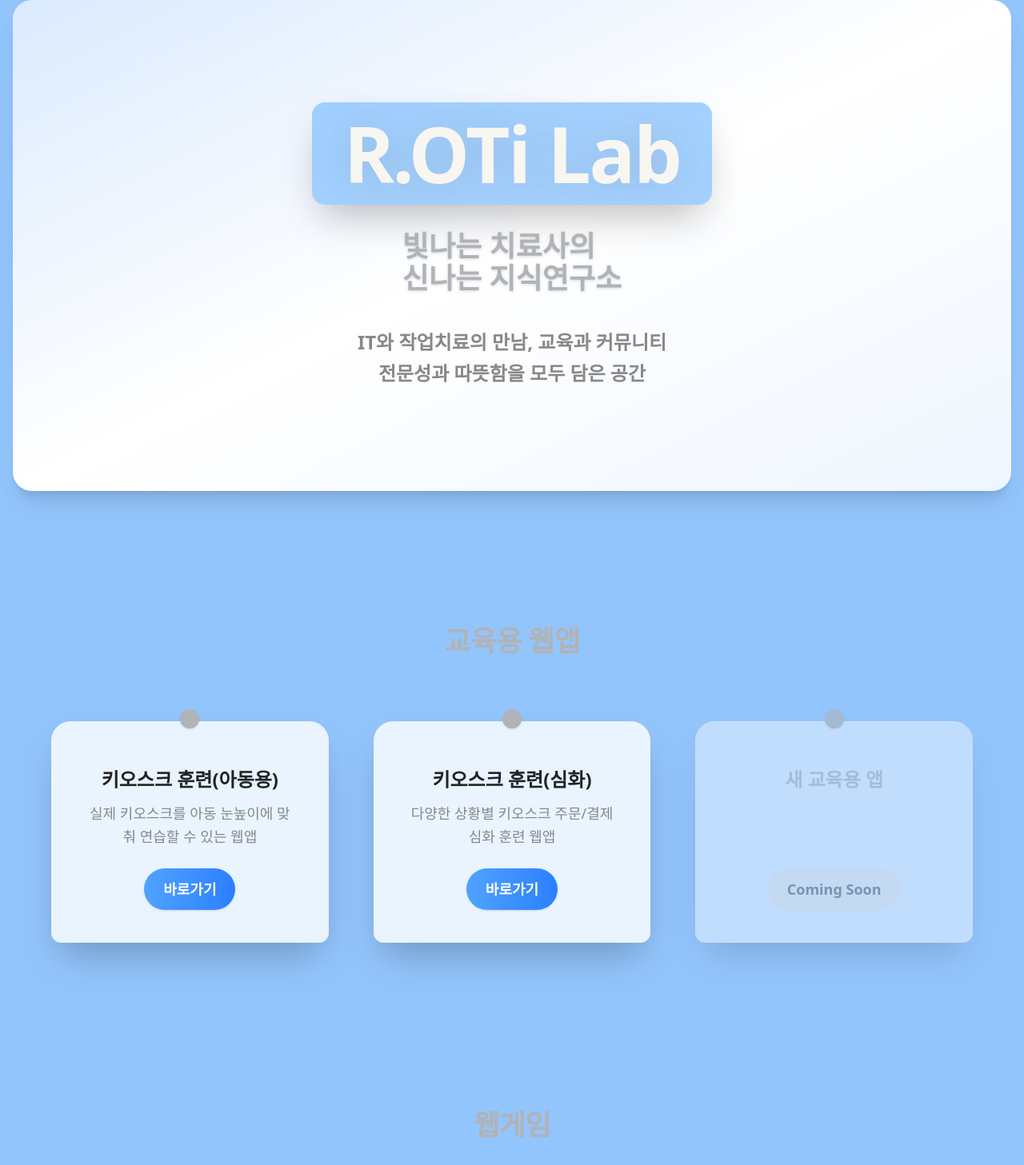
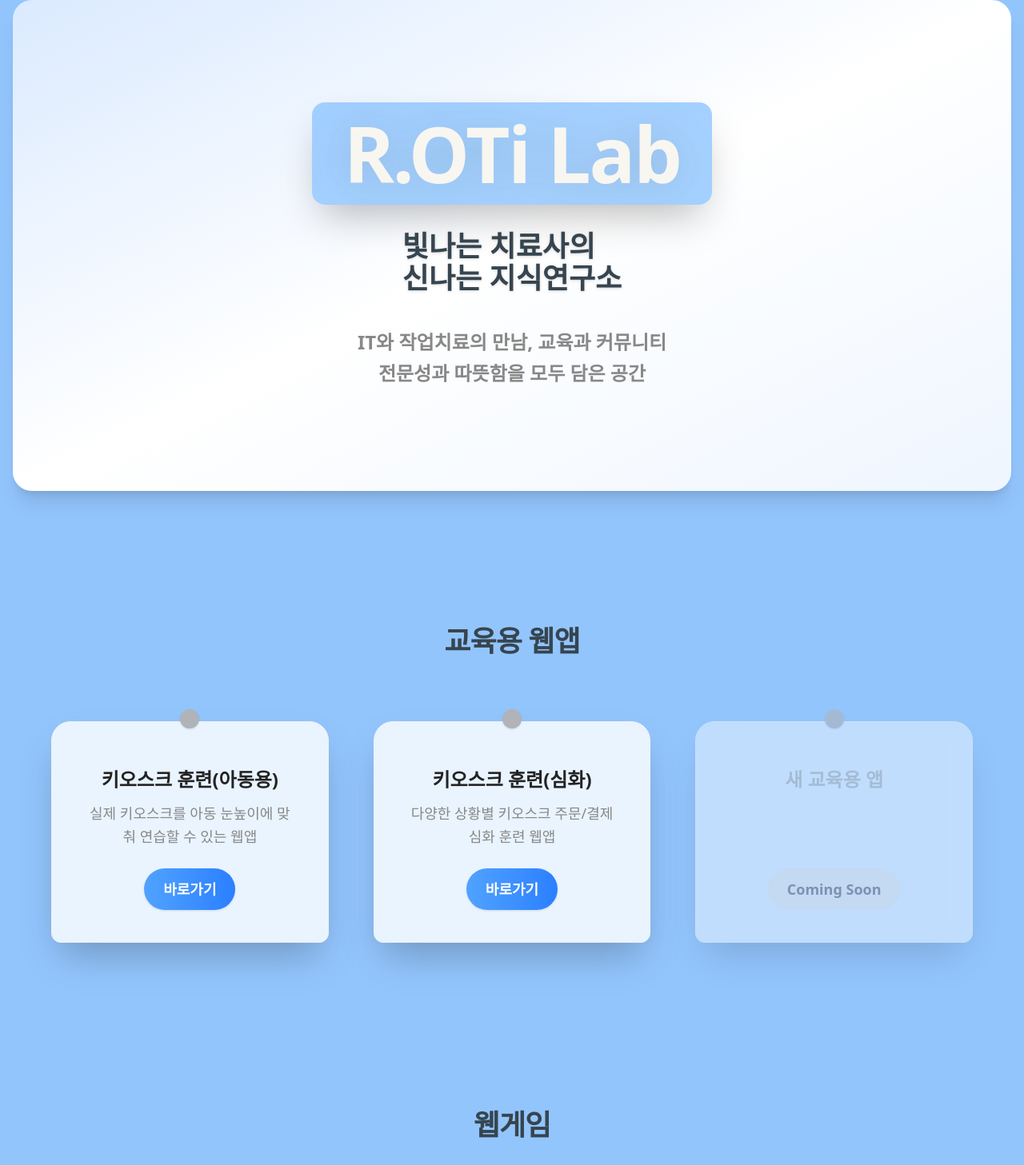
Before and after one commit to hamhyeonggwang/newhome, a Next.js app: page / in a window 1280 px wide. Shown: the top 1457 px of the page at 80% size. Built offline with nearby package versions, Linux system fonts and the light colour scheme; a web font is replaced by a local one.

Commit message:
Update page.tsx

```diff
--- a/src/app/page.tsx
+++ b/src/app/page.tsx
@@ -10,13 +10,13 @@ export default function Home() {
             R.OTi Lab
           </h1>
         </div>
-        <p className="text-3xl sm:text-4xl font-bold text-[#B0B3B8] mt-2 drop-shadow"> 빛나는 치료사의 <br/>  신나는 지식연구소</p>
+        <p className="text-3xl sm:text-4xl font-bold text-[#36454F] mt-2 drop-shadow"> 빛나는 치료사의 <br/>  신나는 지식연구소</p>
         <p className="text-xl sm:text-2xl text-[var(--text-sub)] mt-4 font-semibold leading-relaxed text-center max-w-2xl">IT와 작업치료의 만남, 교육과 커뮤니티 <br/>전문성과 따뜻함을 모두 담은 공간</p>
       </section>
 
       {/* Apps & Community Section */}
       <section className="w-full max-w-6xl flex flex-col items-center gap-14 bg-[var(--background)]">
-        <h2 className="text-4xl font-extrabold mb-6 tracking-tight text-[#B0B3B8]">교육용 웹앱</h2>
+        <h2 className="text-4xl font-extrabold mb-6 tracking-tight text-[#36454F]">교육용 웹앱</h2>
         <div className="grid grid-cols-1 sm:grid-cols-3 gap-14 w-full">
           {/* 키오스크 훈련(아동용) */}
           <div className="relative bg-white/80 backdrop-blur-md rounded-t-3xl rounded-b-xl flex flex-col items-center justify-between p-10 min-h-64 shadow-2xl border border-[var(--card-border)] transition hover:shadow-blue-200 hover:scale-105 duration-200">
@@ -46,7 +46,7 @@ export default function Home() {
 
       {/* 웹게임 섹션 */}
       <section className="w-full max-w-4xl flex flex-col items-center gap-6 mt-20 bg-[var(--background)]">
-        <h2 className="text-4xl font-extrabold mb-2 text-[#B0B3B8] tracking-tight">웹게임</h2>
+        <h2 className="text-4xl font-extrabold mb-2 text-[#36454F] tracking-tight">웹게임</h2>
         <div className="w-full grid grid-cols-2 sm:grid-cols-4 gap-6">
           {/* 첫 번째 웹게임: Memory */}
           <a href="https://memory-blond-sigma.vercel.app/" target="_blank" rel="noopener noreferrer" className="aspect-square bg-white rounded-2xl flex flex-col items-center justify-center shadow border border-[var(--card-border)] hover:shadow-blue-200 hover:scale-105 transition group">
@@ -69,7 +69,7 @@ export default function Home() {
 
       {/* About Section */}
       <section className="w-full max-w-4xl flex flex-col items-center gap-6 mt-20 bg-[var(--background)]">
-        <h2 className="text-4xl font-extrabold mb-2 text-[#B0B3B8] tracking-tight">R.OTi Lab</h2>
+        <h2 className="text-4xl font-extrabold mb-2 text-[#36454F] tracking-tight">R.OTi Lab</h2>
         <div className="h-40 w-full bg-white/80 backdrop-blur-md rounded-3xl flex items-center justify-center text-2xl font-bold text-[var(--text-sub)] border border-[var(--card-border)] shadow-xl p-8 text-center">
           <span className="text-xl font-semibold text-[#232323]">
             <br/>
@@ -81,7 +81,7 @@ export default function Home() {
 
       {/* Contact Section */}
       <section className="w-full max-w-4xl flex flex-col items-center gap-6 mt-12 mb-32 bg-[var(--background)]">
-        <h2 className="text-4xl font-extrabold mb-2 text-[#B0B3B8] tracking-tight">Contact</h2>
+        <h2 className="text-4xl font-extrabold mb-2 text-[#36454F] tracking-tight">Contact</h2>
         <div className="h-24 w-full bg-white/80 backdrop-blur-md rounded-3xl flex flex-col items-center justify-center gap-2 text-2xl font-bold text-[var(--text-sub)] border border-[var(--card-border)] shadow-xl p-6">
           <div className="flex items-center gap-3 text-lg font-semibold text-[#232323]">
             <a href="mailto:h2g0614@gmail.com" className="underline hover:text-blue-500">h2g0614@gmail.com</a>
```
